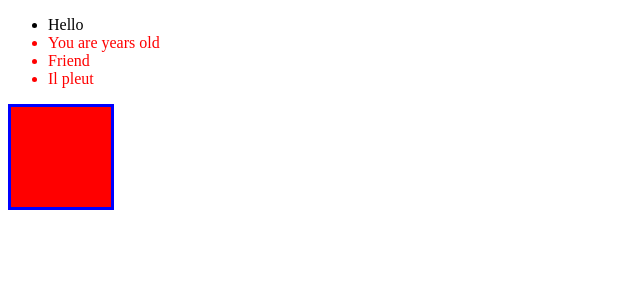
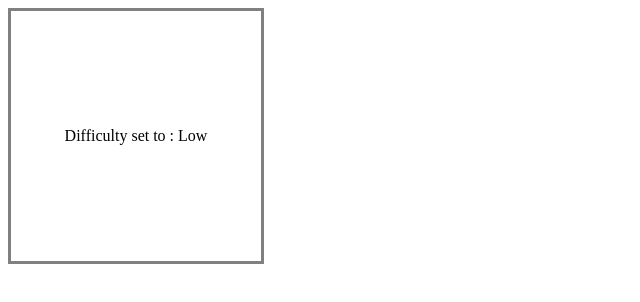
Before and after one commit to lazar360/react-intro, a React (Create React App) app: page / in a window 1280 px wide. Shown: the top 302 px of the page, without its empty margins (0-640 px from the left). Built offline with nearby package versions, Linux system fonts and the light colour scheme.

Commit message:
maj script

```diff
--- a/src/AgeCounter.jsx
+++ /dev/null
@@ -1,17 +0,0 @@
-import { useState } from "react";
-import { AgeDisplay } from "./AgeDisplay";
-
-export function AgeCounter() {
-    const [age, setAge] = useState(30);
-    function increaseAge(){
-        setAge(age+1);
-    }
-
-      return (
-        <>
-          <button onClick={increaseAge}>Increase age</button>
-          <br/>
-          <AgeDisplay age={age} />
-        </>
-      );
-  }
--- a/src/AgeDisplay.jsx
+++ /dev/null
@@ -1,3 +0,0 @@
-export function AgeDisplay(props){
-    return <h3>You are {props.age} years old</h3>
-}
--- a/src/App.jsx
+++ b/src/App.jsx
@@ -1,19 +1,10 @@
-import { Greetings } from "./Greetings/Greetings";
-import { AgeCounter } from "./AgeCounter";
-import "./global.css";
+import { DisplayDifficulty } from "./components/DisplayDifficulty/DisplayDifficulty.jsx";
 
 export function App() {
   return (
-    <>
-    <Greetings></Greetings>
-     <div style={{
-      backgroundColor:"red",
-      height:100,
-      width:100,
-      border:"3px solid blue"
-     }}></div>
+  <>
+  <DisplayDifficulty difficulty="Low" />
+  </>
+  )
 
-
-    </>
-  );
 }
--- a/src/Greetings/Greetings.jsx
+++ /dev/null
@@ -1,20 +0,0 @@
-import s from "./style.module.css";
-
-export function Greetings(props) {
-  console.log(props);
-    return (
-      <ul >
-        <li className={s.li}>Hello {props.firstName}</li>
-        <li>You are {props.age} years old</li>
-        <li>Friend</li>
-        <li>{props.isSunny ? <ItsSunny /> : <ItsRainy/>}</li>
-      </ul>
-    );
-}
-
-function ItsSunny(){
-    return "Il fait beau"
-}
-function ItsRainy(){
-    return "Il pleut"
-}
--- a/src/Greetings/style.module.css
+++ /dev/null
@@ -1,3 +0,0 @@
-.li{
-    color: black;
-}
--- /dev/null
+++ b/src/components/DisplayDifficulty/DisplayDifficulty.jsx
@@ -0,0 +1,7 @@
+import s from "./style.module.css";
+
+export function DisplayDifficulty(props) {
+  return (
+    <div className={s.container}>Difficulty set to : {props.difficulty}</div>
+  );
+}
--- /dev/null
+++ b/src/components/DisplayDifficulty/style.module.css
@@ -0,0 +1,8 @@
+.container {
+  height: 250px;
+  width: 250px;
+  border: 3px solid grey;
+  display: flex;
+  justify-content: center;
+  align-items: center;
+}
--- a/src/global.css
+++ /dev/null
@@ -1,3 +0,0 @@
-li {
-   color: red;
-}
--- a/src/index.js
+++ b/src/index.js
@@ -1,5 +1,5 @@
 // Importer les outils react
-import ReactDOM from "react-dom";
+import ReactDOM from "react-dom/client";
 
 // Importer notre premier composant App
 import{ App } from "./App";
```
